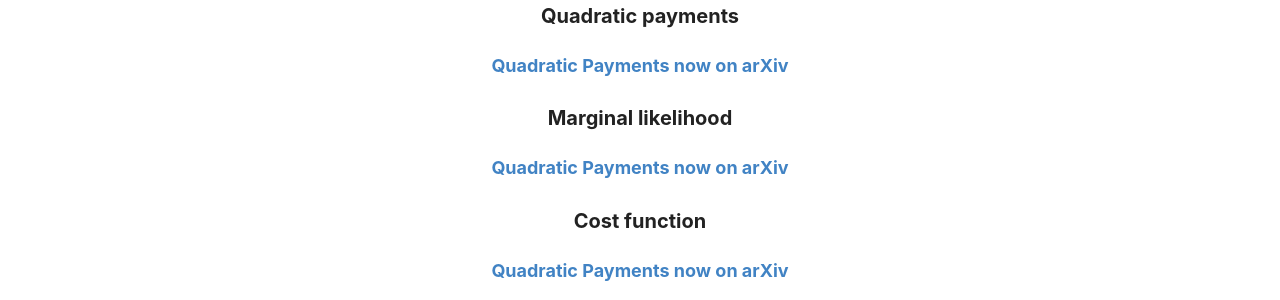
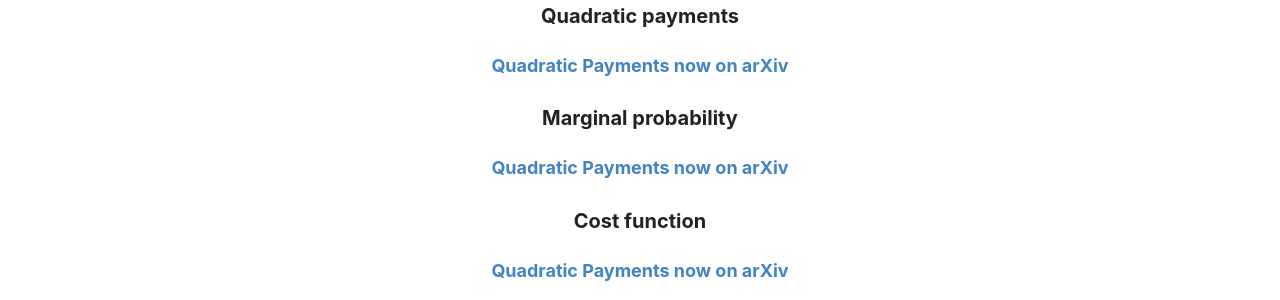
Before and after one commit to baro77/baro77.github.io, a Jekyll site: the page built from _pages/categories.md, in a window 1280 px wide. Shown: the part 814-1114 px from the top of the page. Built offline with Jekyll 4.4.1, drawn with Linux system fonts in a browser that asks for light colours.

Commit message:
changed category and added note about GA

```diff
--- a/_posts/2021-4-27-Quadratic-Payments-Now-On-ArXiv.md
+++ b/_posts/2021-4-27-Quadratic-Payments-Now-On-ArXiv.md
@@ -1,7 +1,7 @@
 ---
 layout: post
 title: Quadratic Payments now on arXiv
-categories: [Quadratic voting, Quadratic payments, Marginal likelihood, Cost function, Incentives, Referendum, Octave, Medium, arXiv]
+categories: [Quadratic voting, Quadratic payments, Marginal probability, Cost function, Incentives, Referendum, Octave, Medium, arXiv]
 ---
 
 ![](/images/quadratic_arxiv.jpg)
```
Also changed, not shown: _pages/hereabouts.md (+2 -0 lines).
